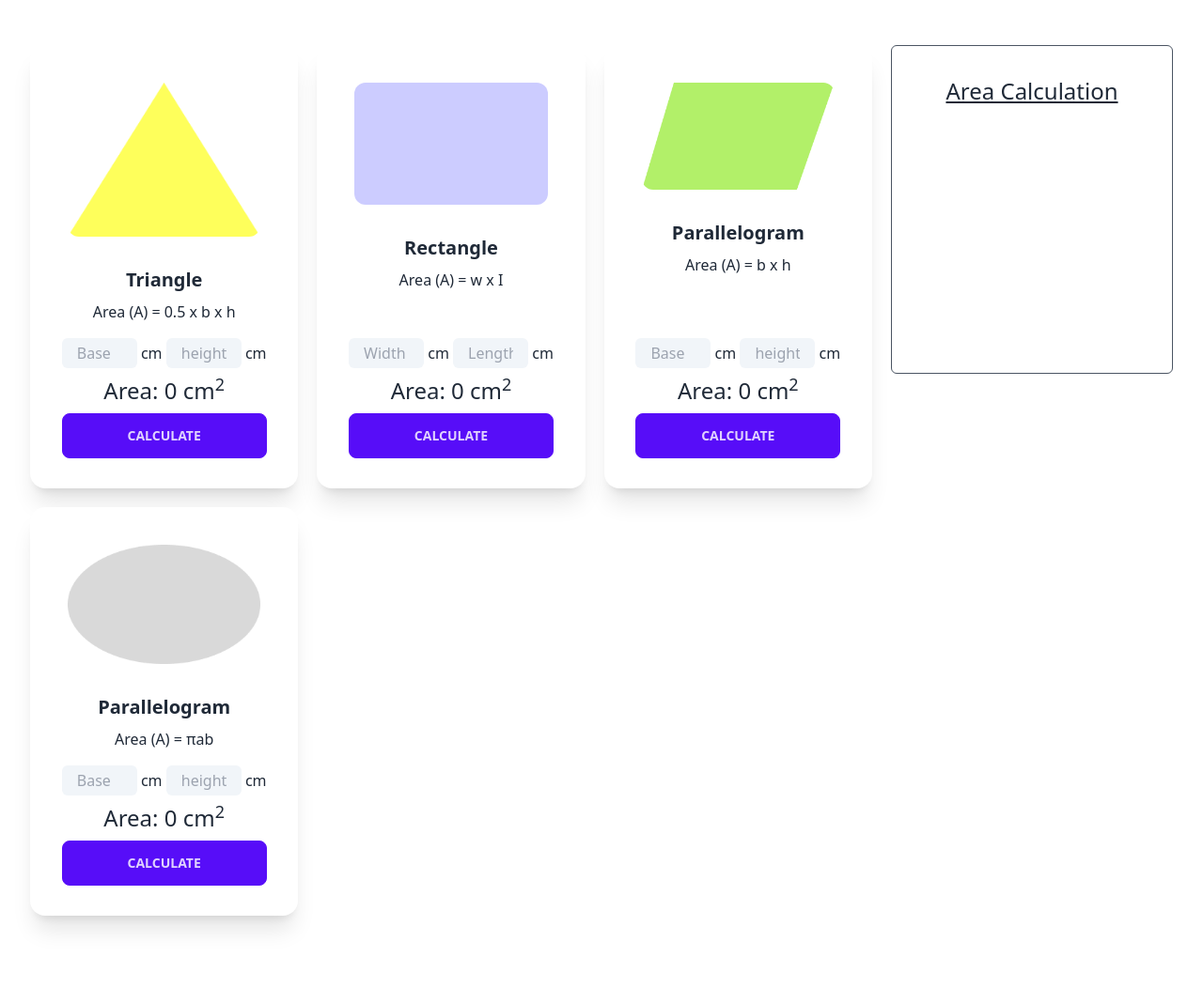
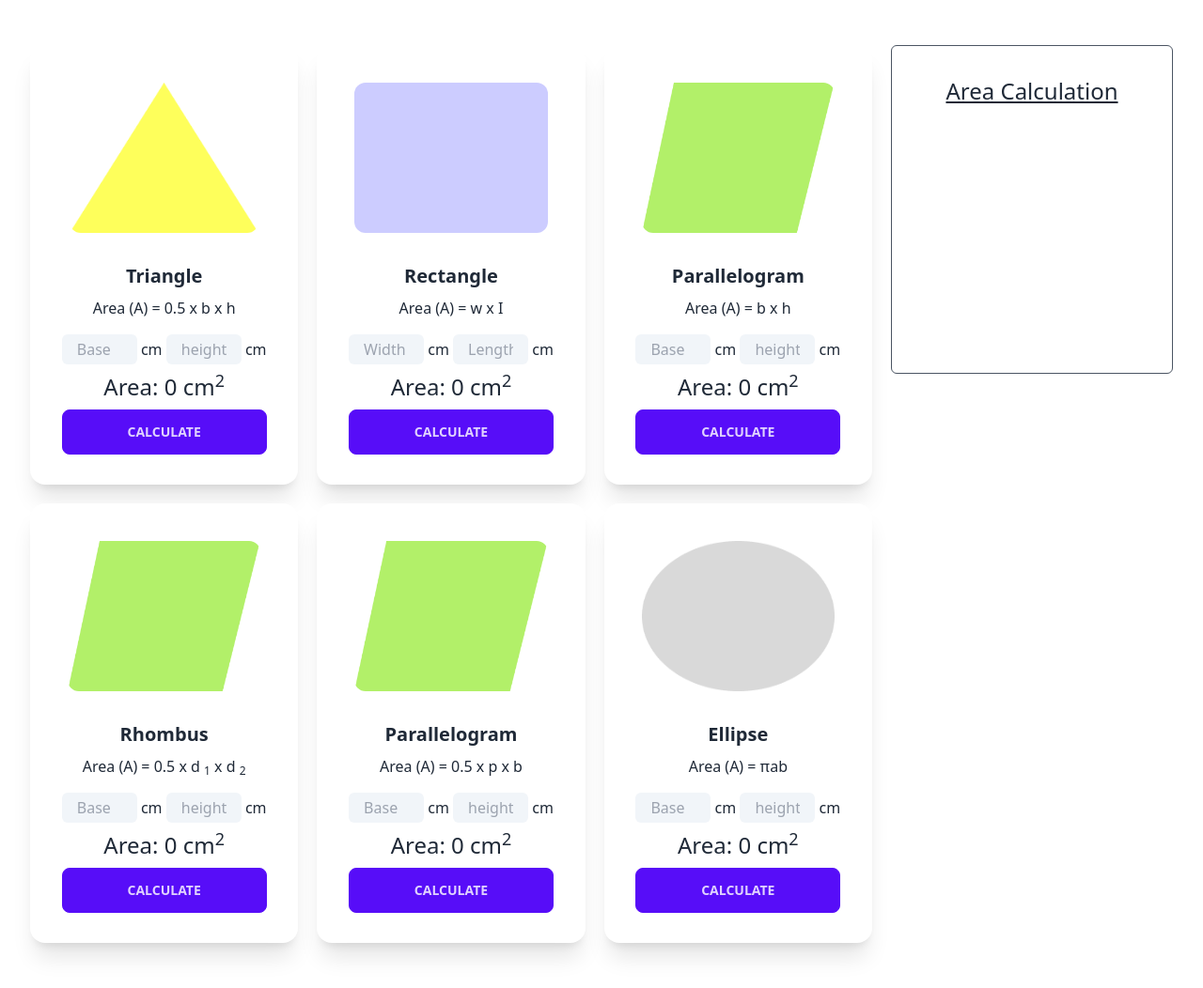
Before and after one commit to SakibAlHasan10/geometry-genius, a plain HTML site: page index.html in a window 1280 px wide. Shown: the whole page at 94% size. Before the commit the page ends 1023 px from the top, so only its background shows below. Drawn offline with nearby package versions, Linux system fonts and the light colour scheme.

Commit message:
add card

```diff
--- a/geometry.js
+++ b/geometry.js
@@ -1,28 +1,67 @@
-function targetButton(target){
+function targetButton(target) {
     const firstValue = target.parentNode.childNodes[1].childNodes[1].value;
     const secondValue = target.parentNode.childNodes[1].childNodes[5].value;
-    const sum = 0.5 * firstValue * secondValue;
+    if (isNaN(firstValue) || isNaN(secondValue)) {
+        alert('please enter an a number');
+        return;
+    }
+    const sum = 0.5 * parseFloat(firstValue) * parseFloat(secondValue);
     const textFiled = target.parentNode.childNodes[1].childNodes[9].childNodes[1];
     addSum(textFiled, sum)
-    // console.log(firstValue, secondValue, sum, textFiled)
 }
-function targetButton2(target){
+
+function targetButton2(target) {
     const firstValue = target.parentNode.childNodes[1].childNodes[1].value;
     const secondValue = target.parentNode.childNodes[1].childNodes[5].value;
-    const sum = firstValue * secondValue;
+    if (isNaN(firstValue) || isNaN(secondValue)) {
+        alert('please enter an a number');
+        return;
+    }
+    const sum = parseFloat(firstValue) * parseFloat(secondValue);
     const textFiled = target.parentNode.childNodes[1].childNodes[9].childNodes[1];
     addSum(textFiled, sum)
-    // console.log(firstValue, secondValue, sum, textFiled)
 }
-function targetButton3(target){
+function targetButton3(target) {
     const firstValue = target.parentNode.childNodes[1].childNodes[1].value;
     const secondValue = target.parentNode.childNodes[1].childNodes[5].value;
-    const sum = 3.141 * firstValue * secondValue;
+    if (isNaN(firstValue) || isNaN(secondValue)) {
+        alert('please enter an a number');
+        return;
+    }
+    const sum = 3.141 * parseFloat(firstValue) * parseFloat(secondValue);
     const textFiled = target.parentNode.childNodes[1].childNodes[9].childNodes[1];
     addSum(textFiled, sum)
-    // console.log(firstValue, secondValue, sum, textFiled)
 }
 
-function addSum(addFiled, addValue){
-    addFiled.innerText = addValue;
+function addSum(addFiled, addValue) {
+    addFiled.innerText = addValue.toFixed(2);
 }
+
+// function addCalculatorArea(target) {
+//     const allButton = document.querySelector('.btn');
+//     const textAreaAll = document.getElementById('text-area-ol');
+//     const element = document.createElement('tr');
+//     textAreaAll.appendChild(element);
+//     const createElements = element.innerHTML = `
+//     <td class="card-title-set"></td>
+//     <td class="table-data"></td>
+//     <td class="table-sum"></td>
+//     `;
+
+//     const cardTitle = target.parentNode.parentNode.parentNode.childNodes[1].textContent;
+//     const cardTitleAddClass = document.querySelectorAll('.card-title-set');
+//     cardTitleAddClass.innerText = cardTitle;
+//     const cardSum = target.parentNode.childNodes[1].childNodes[9].childNodes[1].innerText;
+//     const addCardSum = document.querySelectorAll('.table-data');
+//     space(addCardSum)
+//     function space(w) {
+//         let spa = w.style.display.marginLeft = '10px';
+//         console.log(spa)
+
+//     }
+//     const cardSumM = target.parentNode.childNodes[1].childNodes[9].childNodes[3].innerText;
+//     addCardSum.innerText = cardSum;
+//     const addCardSumM = document.querySelector('.table-sum');
+//     addCardSumM.innerText = cardSumM;
+
+// }
--- a/index.html
+++ b/index.html
@@ -9,6 +9,7 @@
   <script src="https://cdn.tailwindcss.com"></script>
 
 </head>
+
 <body>
   <header>
 
@@ -21,7 +22,7 @@
         <!-- card 1 -->
         <div class="card bg-base-100 shadow-xl">
           <figure class="px-10 pt-10">
-                  <img src="./images/triangle.png" alt="Shoes" class="rounded-xl" />
+            <img src="./images/triangle.png" alt="Shoes" class="rounded-xl h-40" />
           </figure>
           <div class="card-body items-center text-center">
             <h2 class="card-title  font-bold">Triangle</h2>
@@ -29,11 +30,13 @@
             <div class="card-actions">
               <div class="mx-auto">
                 <div class="mb-2">
-                            <input id="triangle-base" type="text"  class="w-20 bg-slate-100 rounded-md px-4 py-1" placeholder="Base"> <span>cm</span>
-                            <input id="triangle-heigth" type="text" class="w-20 bg-slate-100 rounded-md px-4 py-1" placeholder="height"> <span>cm</span>
-                            <p  class=" text-center text-2xl mt-2">Area: <span id="text-area">0</span> cm<sup>2</sup></p>
+                  <input id="triangle-base" type="text" class="w-20 bg-slate-100 rounded-md px-4 py-1"
+                    placeholder="Base"> <span>cm</span>
+                  <input id="triangle-heigth" type="text" class="w-20 bg-slate-100 rounded-md px-4 py-1"
+                    placeholder="height"> <span>cm</span>
+                  <p class=" text-center text-2xl mt-2">Area: <span id="text-area">0</span> <span>cm<sup>2</sup></span></p>
                 </div>
-                    <button onclick="targetButton(this)" class="btn btn-primary w-full">Calculate</button>
+                <button onclick="targetButton(this) "  class=" btn btn-primary w-full">Calculate</button>
               </div>
             </div>
           </div>
@@ -41,7 +44,7 @@
         <!-- card 2 -->
         <div class="card bg-base-100 shadow-xl">
           <figure class="px-10 pt-10">
-                  <img src="./images/rectangle.png" alt="Shoes" class="rounded-xl" />
+            <img src="./images/rectangle.png" alt="Shoes" class="rounded-xl h-40" />
           </figure>
           <div class="card-body items-center text-center">
             <h2 class="card-title  font-bold">Rectangle</h2>
@@ -49,8 +52,10 @@
             <div class="card-actions">
               <div class="mx-auto">
                 <div class="mb-2">
-                            <input type="text"  class="w-20 bg-slate-100 rounded-md px-4 py-1" placeholder="Width"> <span>cm</span> <input type="text" class="w-20 bg-slate-100 rounded-md px-4 py-1" placeholder="Length"> <span>cm</span>
-                            <p  class=" text-center text-2xl mt-2">Area: <span id="text-area">0</span> cm<sup>2</sup></p>
+                  <input type="text" class="w-20 bg-slate-100 rounded-md px-4 py-1" placeholder="Width"> <span>cm</span>
+                  <input type="text" class="w-20 bg-slate-100 rounded-md px-4 py-1" placeholder="Length">
+                  <span>cm</span>
+                  <p class=" text-center text-2xl mt-2">Area: <span id="text-area">0</span> cm<sup>2</sup></p>
                 </div>
                 <button onclick="targetButton2(this)" class="btn btn-primary w-full">Calculate</button>
               </div>
@@ -60,7 +65,7 @@
         <!-- card 3 -->
         <div class="card bg-base-100 shadow-xl">
           <figure class="px-10 pt-10">
-                  <img src="./images/parallelogram.png" alt="Shoes" class="rounded-xl" />
+            <img src="./images/parallelogram.png" alt="Shoes" class="rounded-xl h-40" />
           </figure>
           <div class="card-body items-center text-center">
             <h2 class="card-title  font-bold">Parallelogram</h2>
@@ -68,8 +73,10 @@
             <div class="card-actions">
               <div class="mx-auto">
                 <div class="mb-2">
-                            <input type="text"  class="w-20 bg-slate-100 rounded-md px-4 py-1" placeholder="Base"> <span>cm</span> <input type="text" class="w-20 bg-slate-100 rounded-md px-4 py-1" placeholder="height"> <span>cm</span>
-                            <p  class=" text-center text-2xl mt-2">Area: <span id="text-area">0</span> cm<sup>2</sup></p>
+                  <input type="text" class="w-20 bg-slate-100 rounded-md px-4 py-1" placeholder="Base"> <span>cm</span>
+                  <input type="text" class="w-20 bg-slate-100 rounded-md px-4 py-1" placeholder="height">
+                  <span>cm</span>
+                  <p class=" text-center text-2xl mt-2">Area: <span id="text-area">0</span> cm<sup>2</sup></p>
                 </div>
                 <button onclick="targetButton2(this)" class="btn btn-primary w-full">Calculate</button>
               </div>
@@ -79,16 +86,60 @@
         <!-- card 4 -->
         <div class="card bg-base-100 shadow-xl">
           <figure class="px-10 pt-10">
-                  <img src="./images/ellipse.png" alt="Shoes" class="rounded-xl" />
+            <img src="./images/parallelogram.png" alt="Shoes" class="rounded-xl h-40" />
+          </figure>
+          <div class="card-body items-center text-center">
+            <h2 class="card-title  font-bold">Rhombus</h2>
+            <p class="mb-2">Area (A) = 0.5 x d <sub>1</sub> x d <sub>2</sub></p>
+            <div class="card-actions">
+              <div class="mx-auto">
+                <div class="mb-2">
+                  <input type="text" class="w-20 bg-slate-100 rounded-md px-4 py-1" placeholder="Base"> <span>cm</span>
+                  <input type="text" class="w-20 bg-slate-100 rounded-md px-4 py-1" placeholder="height">
+                  <span>cm</span>
+                  <p class=" text-center text-2xl mt-2">Area: <span id="text-area">0</span> cm<sup>2</sup></p>
+                </div>
+                <button onclick="targetButton(this)" class="btn btn-primary w-full">Calculate</button>
+              </div>
+            </div>
+          </div>
+        </div>
+        <!-- card 5 -->
+        <div class="card bg-base-100 shadow-xl">
+          <figure class="px-10 pt-10">
+            <img src="./images/parallelogram.png" alt="Shoes" class="rounded-xl h-40" />
           </figure>
           <div class="card-body items-center text-center">
             <h2 class="card-title  font-bold">Parallelogram</h2>
+            <p class="mb-2">Area (A) = 0.5 x p x b</p>
+            <div class="card-actions">
+              <div class="mx-auto">
+                <div class="mb-2">
+                  <input type="text" class="w-20 bg-slate-100 rounded-md px-4 py-1" placeholder="Base"> <span>cm</span>
+                  <input type="text" class="w-20 bg-slate-100 rounded-md px-4 py-1" placeholder="height">
+                  <span>cm</span>
+                  <p class=" text-center text-2xl mt-2">Area: <span id="text-area">0</span> cm<sup>2</sup></p>
+                </div>
+                <button onclick="targetButton(this)" class="btn btn-primary w-full">Calculate</button>
+              </div>
+            </div>
+          </div>
+        </div>
+        <!-- card 6 -->
+        <div class="card bg-base-100 shadow-xl">
+          <figure class="px-10 pt-10">
+            <img src="./images/ellipse.png" alt="Shoes" class="rounded-xl h-40" />
+          </figure>
+          <div class="card-body items-center text-center">
+            <h2 class="card-title  font-bold">Ellipse</h2>
             <p class="mb-2">Area (A) = πab</p>
             <div class="card-actions">
               <div class="mx-auto">
                 <div class="mb-2">
-                            <input type="text"  class="w-20 bg-slate-100 rounded-md px-4 py-1" placeholder="Base"> <span>cm</span> <input type="text" class="w-20 bg-slate-100 rounded-md px-4 py-1" placeholder="height"> <span>cm</span>
-                            <p  class=" text-center text-2xl mt-2">Area: <span id="text-area">0</span> cm<sup>2</sup></p>
+                  <input type="text" class="w-20 bg-slate-100 rounded-md px-4 py-1" placeholder="Base"> <span>cm</span>
+                  <input type="text" class="w-20 bg-slate-100 rounded-md px-4 py-1" placeholder="height">
+                  <span>cm</span>
+                  <p class=" text-center text-2xl mt-2">Area: <span id="text-area">0</span> cm<sup>2</sup></p>
                 </div>
                 <button onclick="targetButton3(this)" class="btn btn-primary w-full">Calculate</button>
               </div>
@@ -99,7 +150,8 @@
       <!-- calculator -->
       <div class=" rounded-md w-[300px] h-[350px] border border-solid border-gray-600 p-8">
         <h3 class="text-2xl text-center underline">Area Calculation</h3>
-            <p id="text-area" class=" text-center text-3xl py-5"></p>
+
+        <!-- <p id="text-area" class=" text-center text-3xl py-5"></p> -->
       </div>
     </div>
     </div>
```
Lines whose indentation alone changed are shown as unchanged.
